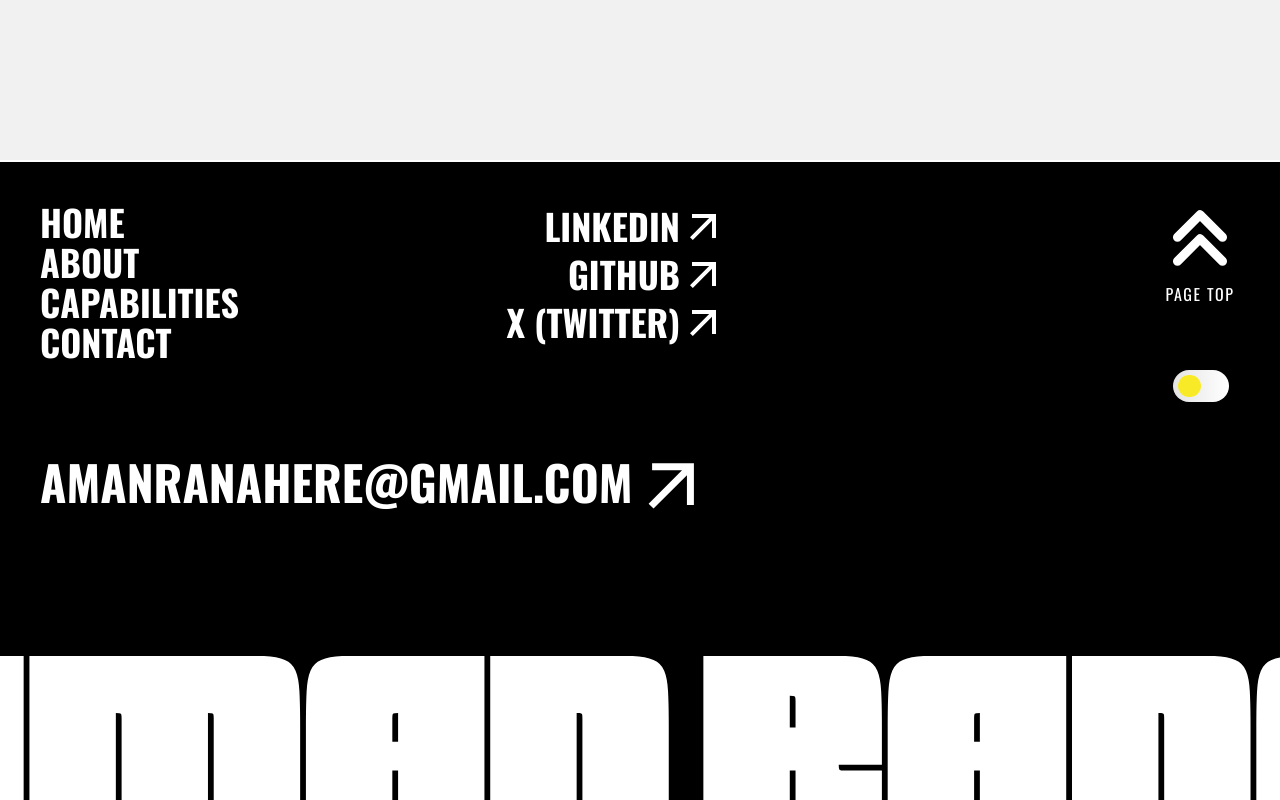
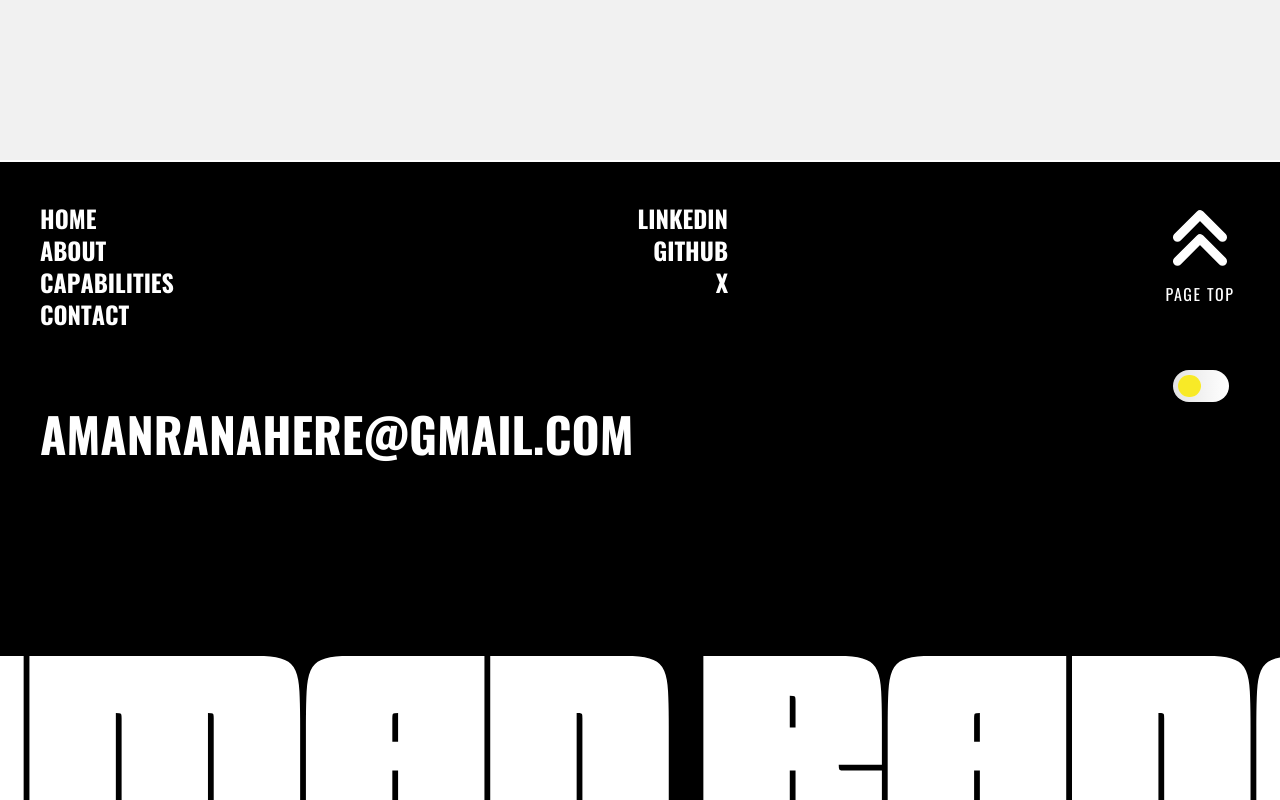
Before and after one commit to amanranahere/Portfolio, a React (Vite) app: page /work in a window 1280 px wide. Shown: the part 1061-1861 px from the top of the page. Built offline with nearby package versions, Linux system fonts and the light colour scheme.

Commit message:
complete contact section

```diff
--- a/src/components/Contact/ContactComponent.jsx
+++ b/src/components/Contact/ContactComponent.jsx
@@ -1,8 +1,14 @@
 import React from "react";
 import { motion } from "framer-motion";
 import RandomText from "../Animations/RandomText.jsx";
+import useScreenSize from "../../utils/ScreenSize.jsx";
 
 function ContactComponent() {
+  const screenSize = useScreenSize();
+
+  const columnSize = screenSize === "sm" ? 20 : screenSize === "md" ? 50 : 80;
+  const rowSize = screenSize === "sm" ? 10 : screenSize === "md" ? 25 : 40;
+
   return (
     <div className="h-full w-full flex flex-col justify-between">
       <div className="text-xl font-bold tracking-widest select-none josefinSans-text text-white">
@@ -13,24 +19,44 @@ function ContactComponent() {
       <div className="flex flex-col justify-between">
         {/* paragraph */}
         <div
-          className="py-20 lg:py-0 text-sm md:text-base text-semibold text-[#6b6b6c] font-mono text-justify uppercase"
+          className="py-20 lg:py-0 text-sm md:text-base text-semibold text-[#6b6b6c] font-mono text-justify uppercase relative"
           style={{ textIndent: "40%" }}
         >
-          Lorem ipsum dolor sit amet consectetur, adipisicing elit. Autem
-          exercitationem quisquam perferendis dolorem dolorum, nobis voluptatem
-          totam non optio vitae ipsa error rerum mollitia repellat aliquid,
-          dolore vero veniam ut.
+          <p>
+            Lorem ipsum dolor sit amet consectetur, adipisicing elit. Autem
+            exercitationem quisquam perferendis dolorem dolorum, nobis
+            voluptatem totam non optio vitae ipsa error rerum mollitia repellat
+            aliquid, dolore vero veniam ut.
+          </p>
+
+          {/* masking div for animation */}
+          <div
+            className="absolute inset-0 z-10 pointer-events-none grid"
+            style={{
+              gridTemplateColumns: `repeat(auto-fit, minmax(${columnSize}px, 1fr))`,
+              gridTemplateRows: `repeat(auto-fit, minmax(${rowSize}px, 1fr))`,
+            }}
+          >
+            {[...Array(100)].map((_, i) => (
+              <motion.div
+                key={i}
+                className="bg-[#161616]"
+                initial={{ opacity: 1 }}
+                whileInView={{ opacity: 0 }}
+                transition={{ delay: Math.random() * 1.5, duration: 0.3 }}
+                viewport={{ once: true }}
+              />
+            ))}
+          </div>
         </div>
 
-        <div className="border-b border-[#6b6b6c] my-10"></div>
-
         {/* social */}
-        <div className="w-full flex justify-between">
+        <div className="w-full flex justify-between mb-20 lg:mb-0 lg:mt-20">
           <a
             href="https://www.linkedin.com/in/aman-rana-709a0a330/"
             target="_blank"
             rel="noopener noreferrer"
-            className="text-xl font-semibold font-mono text-[#6b6b6c]"
+            className="text-xl font-semibold font-mono text-[#6b6b6c] hover:text-[#c0c0c0]"
           >
             <RandomText text="LINKEDIN" />
           </a>
@@ -39,7 +65,7 @@ function ContactComponent() {
             href="https://github.com/amanranahere"
             target="_blank"
             rel="noopener noreferrer"
-            className="text-xl font-semibold font-mono text-[#6b6b6c]"
+            className="text-xl font-semibold font-mono text-[#6b6b6c] hover:text-[#c0c0c0] active:text-[#f7f7f7] duration-300"
           >
             <RandomText text="GITHUB" />
           </a>
@@ -48,7 +74,7 @@ function ContactComponent() {
             href=""
             target="_blank"
             rel="noopener noreferrer"
-            className="text-xl font-semibold font-mono text-[#6b6b6c]"
+            className="text-xl font-semibold font-mono text-[#6b6b6c] hover:text-[#c0c0c0] active:text-[#f7f7f7] duration-300"
           >
             <RandomText text="X" />
           </a>
@@ -57,13 +83,11 @@ function ContactComponent() {
             href="mailto:amanranahere@gmail.com"
             target="_blank"
             rel="noopener noreferrer"
-            className="text-xl font-semibold font-mono text-[#6b6b6c]"
+            className="text-xl font-semibold font-mono text-[#6b6b6c] hover:text-[#c0c0c0] active:text-[#f7f7f7] duration-300"
           >
             <RandomText text="MAIL" />
           </a>
         </div>
-
-        <div className="lg:hidden border-b border-[#6b6b6c] my-10"></div>
       </div>
     </div>
   );
--- a/src/components/Footer/Footer.jsx
+++ b/src/components/Footer/Footer.jsx
@@ -2,7 +2,7 @@ import React from "react";
 import { useLocation, useNavigate } from "react-router-dom";
 import DarkModeToggle from "../DarkModeToggle.jsx";
 import { IoIosArrowUp } from "react-icons/io";
-import { MdArrowOutward } from "react-icons/md";
+import RandomText from "../Animations/RandomText.jsx";
 
 function Footer() {
   const navigate = useNavigate();
@@ -59,9 +59,9 @@ function Footer() {
                         navigate(item.slug);
                       }
                     }}
-                    className="text-xl md:text-2xl lg:text-4xl font-extrabold hover:text-[#7a7a7a] oswald-text transition duration-300 leading-relaxed cursor-pointer select-none"
+                    className="text-lg md:text-xl lg:text-2xl font-extrabold hover:text-[#7a7a7a] oswald-text transition duration-300 leading-relaxed cursor-pointer select-none"
                   >
-                    {item.name}
+                    <RandomText text={item.name} />
                   </div>
                 </li>
               ))}
@@ -73,30 +73,27 @@ function Footer() {
                 href=""
                 target="_blank"
                 rel="noopener noreferrer"
-                className="text-xl md:text-2xl lg:text-4xl font-extrabold hover:text-[#4a4a4a] oswald-text transition duration-300 flex justify-center items-center group leading-relaxed"
+                className="text-lg md:text-xl lg:text-2xl font-extrabold hover:text-[#4a4a4a] oswald-text transition duration-300 flex justify-center items-center group leading-relaxed"
               >
-                <span>LINKEDIN</span>
-                <MdArrowOutward className="w-7 h-7 md:w-8 md:h-8 lg:w-12 lg:h-12 group-hover:rotate-90 transition duration-300" />
+                <RandomText text="LINKEDIN" />
               </a>
 
               <a
                 href="https://github.com/amanranahere"
                 target="_blank"
                 rel="noopener noreferrer"
-                className="text-xl md:text-2xl lg:text-4xl font-extrabold hover:text-[rgb(74,74,74)] oswald-text transition duration-300 flex justify-center items-center group leading-relaxed"
+                className="text-lg md:text-xl lg:text-2xl font-extrabold hover:text-[rgb(74,74,74)] oswald-text transition duration-300 flex justify-center items-center group leading-relaxed"
               >
-                <span>GITHUB</span>
-                <MdArrowOutward className="w-7 h-7 md:w-8 md:h-8 lg:w-12 lg:h-12 group-hover:rotate-90 transition duration-300" />
+                <RandomText text="GITHUB" />
               </a>
 
               <a
                 href=""
                 target="_blank"
                 rel="noopener noreferrer"
-                className="text-xl md:text-2xl lg:text-4xl font-extrabold hover:text-[#4a4a4a] oswald-text transition duration-300 flex justify-center items-center group leading-relaxed"
+                className="text-lg md:text-xl lg:text-2xl font-extrabold hover:text-[#4a4a4a] oswald-text transition duration-300 flex justify-center items-center group leading-relaxed"
               >
-                <span>X (TWITTER)</span>
-                <MdArrowOutward className="w-7 h-7 md:w-8 md:h-8 lg:w-12 lg:h-12 group-hover:rotate-90 transition duration-300" />
+                <RandomText text="X" />
               </a>
             </div>
           </div>
@@ -105,8 +102,7 @@ function Footer() {
             href="mailto:amanranahere@gmail.com"
             className="mx-10 my-5 md:m-10 flex lg:justify-start items-center hover:text-[#7a7a7a] transition duration-300 text-xl md:text-2xl lg:text-5xl font-extrabold uppercase leading-none oswald-text group"
           >
-            <span>amanranahere@gmail.com</span>
-            <MdArrowOutward className="w-7 h-7 md:w-9 md:h-9 lg:w-20 lg:h-20 md:pt-1 md:scale-110 group-hover:rotate-90 transition duration-300" />
+            <RandomText text="amanranahere@gmail.com" />
           </a>
         </div>
 
--- a/src/components/Home/AboutSection.jsx
+++ b/src/components/Home/AboutSection.jsx
@@ -44,6 +44,8 @@ function AboutSection() {
                 inventore est delectus ea impedit eaque, nulla quis ipsa
                 doloribus beatae voluptatem explicabo.
               </p>
+
+              {/* masking div for animation */}
               <div
                 className="absolute inset-0 z-10 pointer-events-none grid"
                 style={{
--- a/src/components/Home/CapabilitiesSection.jsx
+++ b/src/components/Home/CapabilitiesSection.jsx
@@ -75,13 +75,13 @@ function CapabilitiesSection() {
   return (
     <div className="min-h-max bg-[#f1f1f1] px-4">
       <div className="pt-16 lg:pt-28 px-4 md:px-16 lg:px-14 flex flex-col text-[#333]">
-        <div className="lg:w-[25%] my-10 lg:my-0  text-lg lg:text-xl font-semibold tracking-widest select-none josefinSans-text">
+        <div className="lg:w-[25%] my-10 lg:my-0 text-lg lg:text-xl font-semibold tracking-widest select-none josefinSans-text">
           <span>/</span>
           <span className="pl-4 md:pl-10 lg:pl-28">CAPABILITIES</span>
         </div>
 
-        <div className="flex flex-col mx-auto">
-          <div className="text-3xl lg:text-5xl font-medium lg:mt-14 mr-auto josefinSans-text flex flex-col lg:flex-row">
+        <div className="flex flex-col mx-auto mt-14 lg:mb-14">
+          <div className="text-3xl lg:text-5xl font-medium lg:mt-14 mr-auto josefinSans-text flex flex-col md:flex-row">
             <RandomText text="TOOLS THAT SHAPE" />
             <div className="flex justify-end">
               <RandomText text=" MY CRAFT" />
@@ -92,7 +92,7 @@ function CapabilitiesSection() {
             <div className="flex justify-end items-center select-none">
               <button
                 onClick={() => navigate("/capabilities")}
-                className="text-[#6b6b6c] overflow-hidden font-mono"
+                className="text-[#6b6b6c] hover:text-black overflow-hidden font-mono"
               >
                 <span className="px-4 whitespace-nowrap text-xs lg:text-sm">
                   VIEW ALL
--- a/src/components/Home/ContactSection.jsx
+++ b/src/components/Home/ContactSection.jsx
@@ -4,7 +4,7 @@ import ContactForm from "../Contact/ContactForm.jsx";
 
 function ContactSection() {
   return (
-    <div className="w-full min-h-screen lg:h-screen flex flex-col lg:flex-row justify-between px-4 md:px-16 lg:px-14 py-16">
+    <div className="w-full min-h-screen lg:h-screen flex flex-col lg:flex-row justify-between px-4 md:px-16 lg:px-14 py-20">
       <div className="lg:w-[40%] h-full">
         <ContactComponent />
       </div>
```
